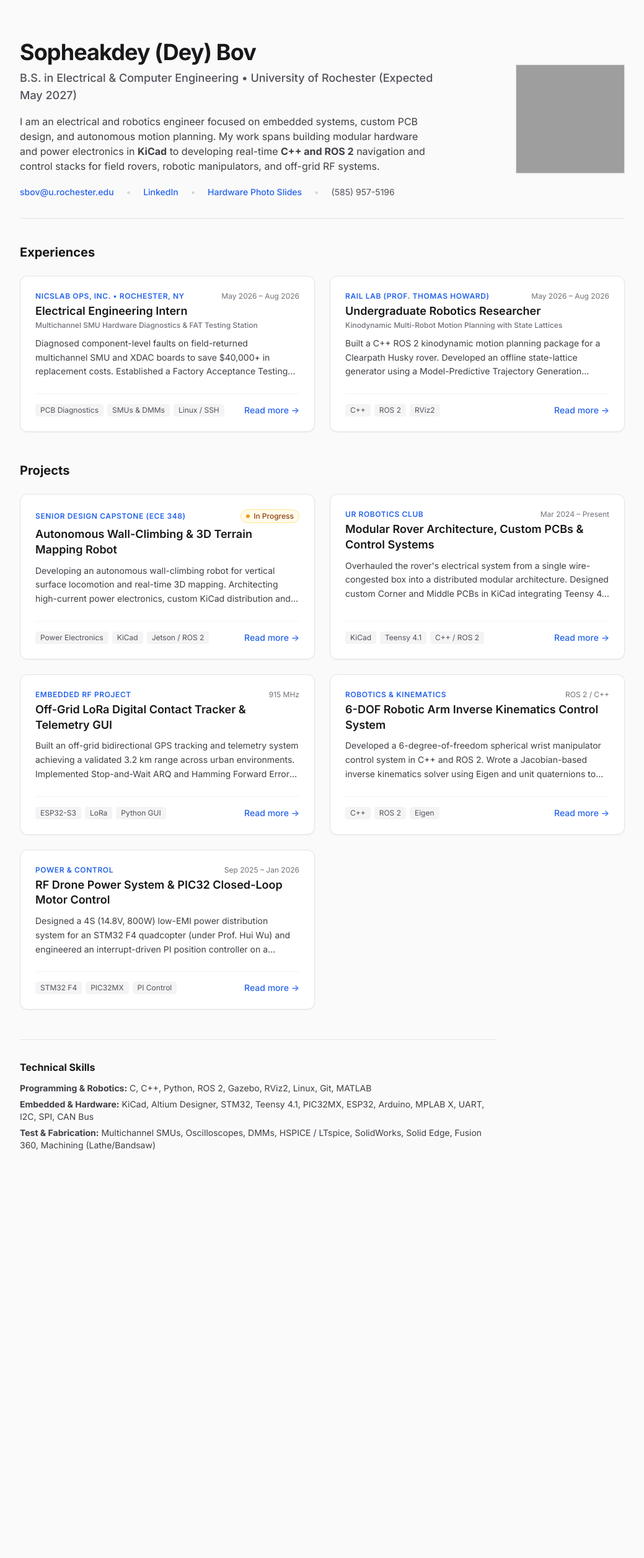
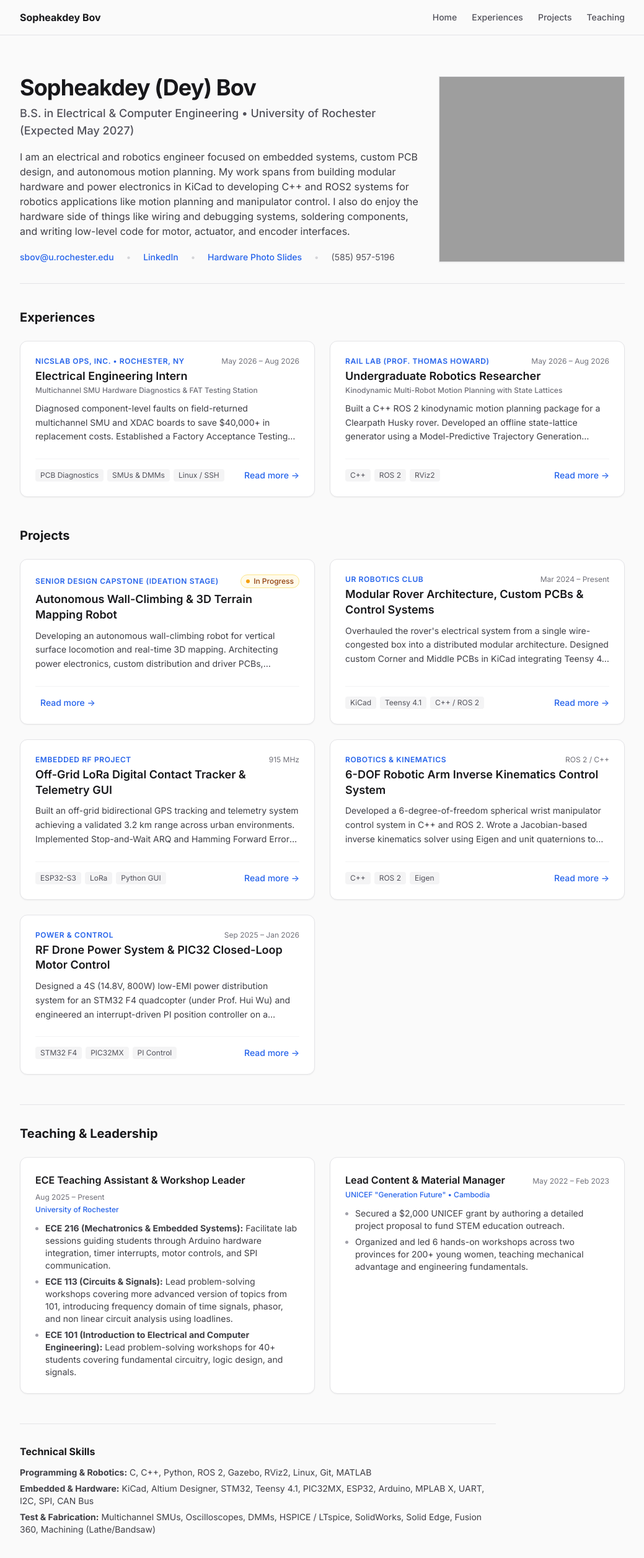
Before and after one commit to sopheakdeybov/sopheakdeybov.github.io, a plain HTML site: page index.html in a window 1280 px wide. Shown: the whole page at 62% size, without its empty margins (120-1159 px from the left). Before the commit the page ends 1922 px from the top, so only its background shows below. Drawn offline with nearby package versions, Linux system fonts and the light colour scheme; grey boxes are pictures that could not be loaded.

Commit message:
changing to intro and at css and js files

```diff
--- a/index.html
+++ b/index.html
@@ -1,5 +1,5 @@
 <!DOCTYPE html>
-<html lang="en">
+<html lang="en" class = "scroll-smooth">
 <head>
   <meta charset="UTF-8" />
   <meta name="viewport" content="width=device-width, initial-scale=1.0" />
@@ -9,28 +9,27 @@
   <link rel="preconnect" href="https://fonts.googleapis.com">
   <link rel="preconnect" href="https://fonts.gstatic.com" crossorigin>
   <link href="https://fonts.googleapis.com/css2?family=Inter:wght@400;500;600;700&display=swap" rel="stylesheet">
-  <style>
-    body {
-      font-family: 'Inter', -apple-system, BlinkMacSystemFont, sans-serif;
-      background-color: #fafafa;
-      color: #18181b;
-    }
-    .project-card {
-      transition: all 0.15s ease;
-    }
-    .project-card:hover {
-      border-color: #a1a1aa;
-      transform: translateY(-2px);
-      box-shadow: 0 4px 12px -2px rgba(0, 0, 0, 0.05);
-    }
-  </style>
+  <link rel="stylesheet" href="style.css">
 </head>
 <body class="antialiased selection:bg-blue-100 selection:text-blue-900">
+
+  <!-- ================= FIXED NAVIGATION BAR ================= -->
+  <nav class="sticky top-0 z-50 bg-[#fafafa]/80 backdrop-blur-md border-b border-zinc-200">
+    <div class="max-w-5xl mx-auto px-6 py-4 flex items-center justify-between">
+      <a href="#" onclick="goHome(); return false;" class="font-bold text-zinc-900 hover:text-blue-600 transition-colors">Sopheakdey Bov</a>
+      <div class="flex gap-4 sm:gap-6 text-sm font-medium text-zinc-600">
+        <a href="#" onclick="goHome(); return false;" class="hover:text-blue-600 transition-colors">Home</a>
+        <a href="#experiences" class="hover:text-blue-600 transition-colors">Experiences</a>
+        <a href="#projects" class="hover:text-blue-600 transition-colors">Projects</a>
+        <a href="#teaching" class="hover:text-blue-600 transition-colors hidden sm:block">Teaching</a>
+      </div>
+    </div>
+  </nav>
 
   <main class="max-w-5xl mx-auto px-6 py-12 md:py-16">
 
     <!-- ================= HOME VIEW ================= -->
-    <div id="home-view">
+    <div id="home-view" class="scroll-mt-28">
       <!-- Header & Quick Intro -->
       <header class="border-b border-zinc-200 pb-8 mb-10 flex flex-col-reverse sm:flex-row items-start sm:items-center justify-between gap-8">
 
@@ -44,7 +43,7 @@
           </p>
 
           <p class="mt-4 text-zinc-700 leading-relaxed text-sm sm:text-base">
-            I am an electrical and robotics engineer focused on embedded systems, custom PCB design, and autonomous motion planning. My work spans building modular hardware and power electronics in <strong>KiCad</strong> to developing real-time <strong>C++ and ROS 2</strong> navigation and control stacks for field rovers, robotic manipulators, and off-grid RF systems.
+              I am an electrical and robotics engineer focused on embedded systems, custom PCB design, and autonomous motion planning. My work spans from building modular hardware and power electronics in KiCad to developing C++ and ROS2 systems for robotics applications like motion planning and manipulator control. I also do enjoy the hardware side of things like wiring and debugging systems, soldering components, and writing low-level code for motor, actuator, and encoder interfaces.
           </p>
 
           <!-- Simple Contact Links -->
@@ -64,14 +63,14 @@
           <img
             src="images/profile.JPG"
             alt="Sopheakdey (Dey) Bov"
-            class="w-50 h-50 sm:w-44 sm:h-44 object-cover border border-zinc-200 shadow-sm bg-zinc-100"
+            class="w-[252px] h-[252px] sm:w-[300px] sm:h-[300px] object-cover border border-zinc-200 shadow-sm bg-zinc-100"
           />
         </div>
 
       </header>
 
       <!-- Experiences Grid Section -->
-      <section class="mb-12">
+      <section id="experiences" class="mb-12 scroll-mt-32">
         <h2 class="text-xl font-bold text-zinc-900 mb-6">Experiences</h2>
 
         <div class="grid grid-cols-1 md:grid-cols-2 gap-6">
@@ -134,7 +133,7 @@
       </section>
 
       <!-- Projects Grid Section -->
-      <section>
+      <section id="projects" class = "scroll-mt-20">
         <h2 class="text-xl font-bold text-zinc-900 mb-6">Projects</h2>
 
         <div class="grid grid-cols-1 md:grid-cols-2 gap-6">
@@ -143,7 +142,7 @@
           <article onclick="openProject('senior-design')" class="project-card cursor-pointer rounded-xl border border-zinc-200 bg-white p-6 flex flex-col justify-between shadow-sm">
             <div>
               <div class="flex items-center justify-between gap-2 mb-1.5">
-                <span class="text-xs font-semibold text-blue-600 uppercase tracking-wider">Senior Design Capstone (ECE 348)</span>
+                <span class="text-xs font-semibold text-blue-600 uppercase tracking-wider">Senior Design Capstone (Ideation Stage)</span>
                 <span class="inline-flex items-center gap-1.5 px-2 py-0.5 rounded-full text-xs font-medium bg-amber-50 text-amber-800 border border-amber-200 shrink-0">
                   <span class="w-1.5 h-1.5 rounded-full bg-amber-500"></span>
                   In Progress
@@ -153,15 +152,15 @@
                 Autonomous Wall-Climbing &amp; 3D Terrain Mapping Robot
               </h3>
               <p class="mt-2.5 text-sm text-zinc-700 leading-relaxed line-clamp-3">
-                Developing an autonomous wall-climbing robot for vertical surface locomotion and real-time 3D mapping. Architecting high-current power electronics, custom KiCad distribution and driver PCBs, embedded control firmware, and an NVIDIA Jetson ROS 2 mapping pipeline.
+                Developing an autonomous wall-climbing robot for vertical surface locomotion and real-time 3D mapping. Architecting power electronics, custom  distribution and driver PCBs, embedded control firmware, and ROS 2 mapping pipeline.
               </p>
             </div>
             <div class="mt-6 pt-4 border-t border-zinc-100 flex items-center justify-between">
-              <div class="flex flex-wrap gap-1.5 text-xs text-zinc-600">
+              <!-- <div class="flex flex-wrap gap-1.5 text-xs text-zinc-600">
                 <span class="px-2 py-0.5 bg-zinc-100 rounded">Power Electronics</span>
                 <span class="px-2 py-0.5 bg-zinc-100 rounded">KiCad</span>
-                <span class="px-2 py-0.5 bg-zinc-100 rounded">Jetson / ROS 2</span>
-              </div>
+                <span class="px-2 py-0.5 bg-zinc-100 rounded">ROS 2</span>
+              </div> -->
               <span class="text-sm font-medium text-blue-600 hover:underline shrink-0 ml-2">Read more &rarr;</span>
             </div>
           </article>
@@ -265,8 +264,45 @@
         </div>
       </section>
 
+
+      <!-- Teaching & Leadership Section -->
+      <section id="teaching" class="mt-12 pt-8 border-t border-zinc-200 scroll-mt-20">
+        <h2 class="text-xl font-bold text-zinc-900 mb-6">Teaching &amp; Leadership</h2>
+
+        <div class="grid grid-cols-1 md:grid-cols-2 gap-6">
+
+          <!-- Teaching Assistant -->
+          <div class="bg-white rounded-xl border border-zinc-200 p-6 shadow-sm">
+            <div class="flex flex-wrap items-baseline justify-between gap-2 mb-1">
+              <h3 class="text-base font-semibold text-zinc-900">ECE Teaching Assistant &amp; Workshop Leader</h3>
+              <span class="text-xs text-zinc-500">Aug 2025 – Present</span>
+            </div>
+            <p class="text-xs font-medium text-blue-600 mb-3">University of Rochester</p>
+            <ul class="list-disc pl-4 text-sm text-zinc-700 space-y-1.5 marker:text-zinc-400">
+              <li><strong>ECE 216 (Mechatronics &amp; Embedded Systems):</strong> Facilitate lab sessions guiding students through Arduino hardware integration, timer interrupts, motor controls, and SPI communication.</li>
+              <li><strong>ECE 113 (Circuits &amp; Signals):</strong> Lead problem-solving workshops covering more advanced version of topics from 101, introducing frequency domain of time signals, phasor, and non linear circuit analysis using loadlines.</li>
+              <li><strong>ECE 101 (Introduction to Electrical and Computer Engineering):</strong> Lead problem-solving workshops for 40+ students covering fundamental circuitry, logic design, and signals.</li>
+            </ul>
+          </div>
+
+          <!-- STEM Outreach (UNICEF) -->
+          <div class="bg-white rounded-xl border border-zinc-200 p-6 shadow-sm">
+            <div class="flex flex-wrap items-baseline justify-between gap-2 mb-1">
+              <h3 class="text-base font-semibold text-zinc-900">Lead Content &amp; Material Manager</h3>
+              <span class="text-xs text-zinc-500">May 2022 – Feb 2023</span>
+            </div>
+            <p class="text-xs font-medium text-blue-600 mb-3">UNICEF "Generation Future" &bull; Cambodia</p>
+            <ul class="list-disc pl-4 text-sm text-zinc-700 space-y-1.5 marker:text-zinc-400">
+              <li>Secured a $2,000 UNICEF grant by authoring a detailed project proposal to fund STEM education outreach.</li>
+              <li>Organized and led 6 hands-on workshops across two provinces for 200+ young women, teaching mechanical advantage and engineering fundamentals.</li>
+            </ul>
+          </div>
+
+        </div>
+      </section>
+
       <!-- Compact Technical Skills Footer -->
-      <section class="mt-12 pt-8 border-t border-zinc-200 max-w-3xl">
+      <section id="skills" class="mt-12 pt-8 border-t border-zinc-200 max-w-3xl scroll-mt-20">
         <h2 class="text-base font-bold text-zinc-900 mb-3">Technical Skills</h2>
         <div class="text-sm text-zinc-700 space-y-1.5">
           <p><strong>Programming &amp; Robotics:</strong> C, C++, Python, ROS 2, Gazebo, RViz2, Linux, Git, MATLAB</p>
@@ -275,6 +311,7 @@
         </div>
       </section>
     </div>
+
 
 
     <!-- ================= SUB-PAGE VIEWS (DETAILED WRITE-UPS) ================= -->
@@ -600,6 +637,8 @@
       </button>
     </div>
 
+
+
     <!-- SUB-PAGE 6: DRONE & MECHATRONICS -->
     <div id="page-drone-mechatronics" class="project-subpage hidden">
       <button onclick="goHome()" class="inline-flex items-center text-sm font-medium text-blue-600 hover:underline mb-8">
@@ -643,34 +682,6 @@
 
   </main>
 
-  <script>
-    function openProject(projectId) {
-      window.location.hash = projectId;
-    }
-
-    function goHome() {
-      window.location.hash = '';
-    }
-
-    function handleRoute() {
-      const hash = window.location.hash.replace('#', '');
-      const homeView = document.getElementById('home-view');
-      const subpages = document.querySelectorAll('.project-subpage');
-
-      subpages.forEach(page => page.classList.add('hidden'));
-
-      if (hash && document.getElementById('page-' + hash)) {
-        homeView.classList.add('hidden');
-        document.getElementById('page-' + hash).classList.remove('hidden');
-        window.scrollTo(0, 0);
-      } else {
-        homeView.classList.remove('hidden');
-        window.scrollTo(0, 0);
-      }
-    }
-
-    window.addEventListener('hashchange', handleRoute);
-    window.addEventListener('DOMContentLoaded', handleRoute);
-  </script>
+  <script src="script.js"></script>
 </body>
 </html>
--- /dev/null
+++ b/script.js
@@ -0,0 +1,36 @@
+function openProject(projectId) {
+  window.location.hash = projectId;
+}
+
+function goHome() {
+  window.history.pushState("", document.title, window.location.pathname + window.location.search);
+  handleRoute();
+}
+
+function handleRoute() {
+  const hash = window.location.hash.replace('#', '');
+  const homeView = document.getElementById('home-view');
+  const subpages = document.querySelectorAll('.project-subpage');
+
+  if (!hash) {
+    subpages.forEach(page => page.classList.add('hidden'));
+    homeView.classList.remove('hidden');
+    window.scrollTo(0, 0);
+    return;
+  }
+
+  const targetPage = document.getElementById('page-' + hash);
+
+  if (targetPage) {
+    subpages.forEach(page => page.classList.add('hidden'));
+    homeView.classList.add('hidden');
+    targetPage.classList.remove('hidden');
+    window.scrollTo(0, 0);
+  } else {
+    subpages.forEach(page => page.classList.add('hidden'));
+    homeView.classList.remove('hidden');
+  }
+}
+
+window.addEventListener('hashchange', handleRoute);
+window.addEventListener('DOMContentLoaded', handleRoute);
--- /dev/null
+++ b/style.css
@@ -0,0 +1,13 @@
+body {
+  font-family: 'Inter', -apple-system, BlinkMacSystemFont, sans-serif;
+  background-color: #fafafa;
+  color: #18181b;
+}
+.project-card {
+  transition: all 0.15s ease;
+}
+.project-card:hover {
+  border-color: #a1a1aa;
+  transform: translateY(-2px);
+  box-shadow: 0 4px 12px -2px rgba(0, 0, 0, 0.05);
+}
```
